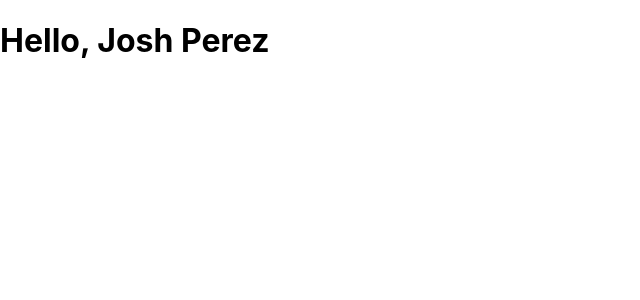
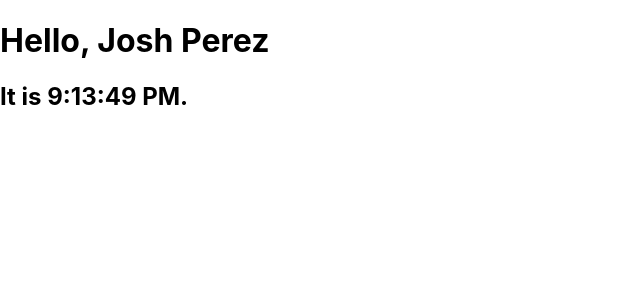
Before and after one commit to zangkiez/test_node, a React (Create React App) app: page / in a window 1280 px wide. Shown: the top 300 px of the page, without its empty margins (0-640 px from the left). Built offline with nearby package versions, Linux system fonts and the light colour scheme.

Commit message:
Fix tick

```diff
--- a/src/index.js
+++ b/src/index.js
@@ -1,16 +1,22 @@
-import React from 'react';
-import ReactDOM from 'react-dom';
-import './index.css';
-import App from './App';
-import * as serviceWorker from './serviceWorker';
+import React from "react";
+import ReactDOM from "react-dom";
+import "./index.css";
+import App from "./App";
+import * as serviceWorker from "./serviceWorker";
 
-const name = 'Josh Perez';
-const element = <h1>Hello, {name}</h1>;
+function tick() {
+  const name = "Josh Perez";
+  const element = (
+    <div>
+      <h1> Hello, {name} </h1>{" "}
+      <h2> It is {new Date().toLocaleTimeString()}. </h2>{" "}
+    </div>
+  );
 
-ReactDOM.render(
-  element,
-  document.getElementById('root')
-);
+  ReactDOM.render(element, document.getElementById("root"));
+}
+
+setInterval(tick, 1000);
 
 // If you want your app to work offline and load faster, you can change
 // unregister() to register() below. Note this comes with some pitfalls.
```
